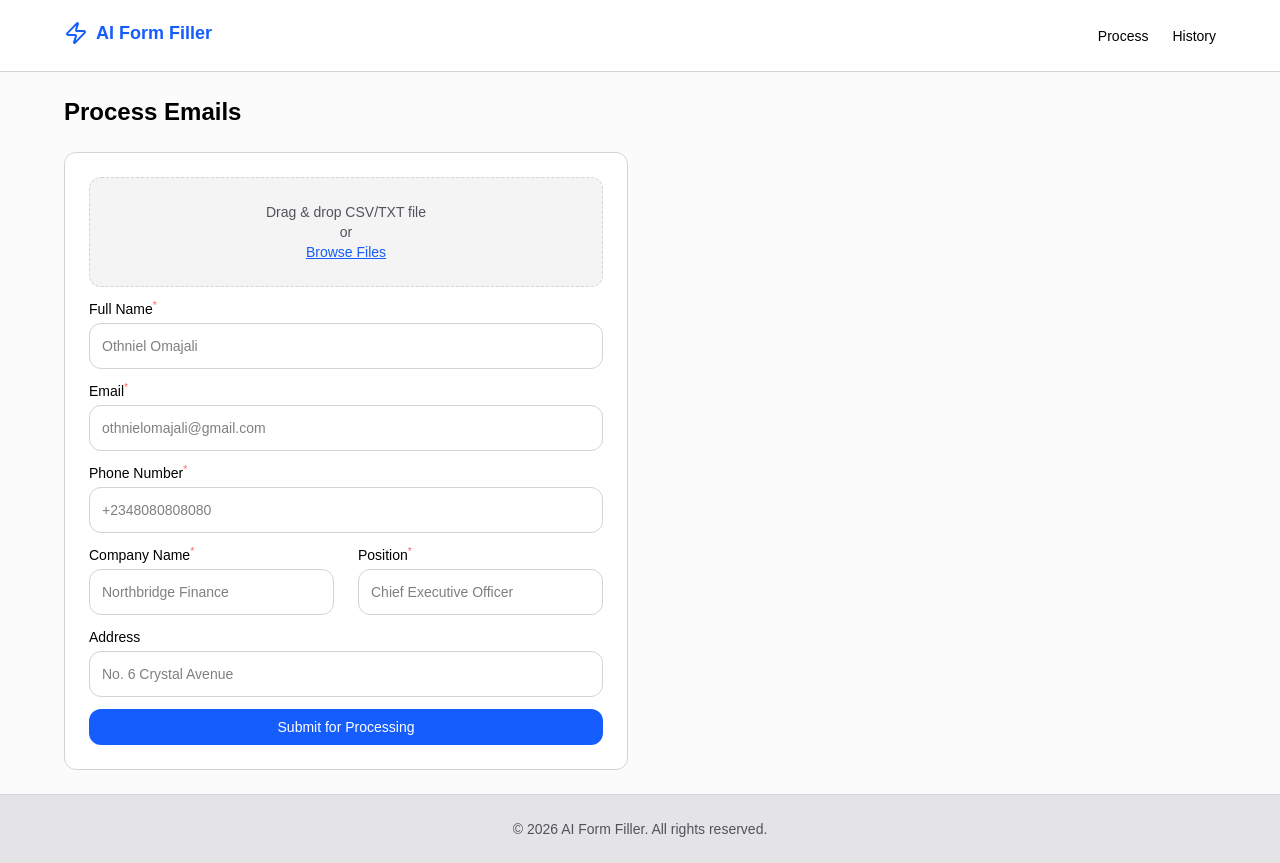
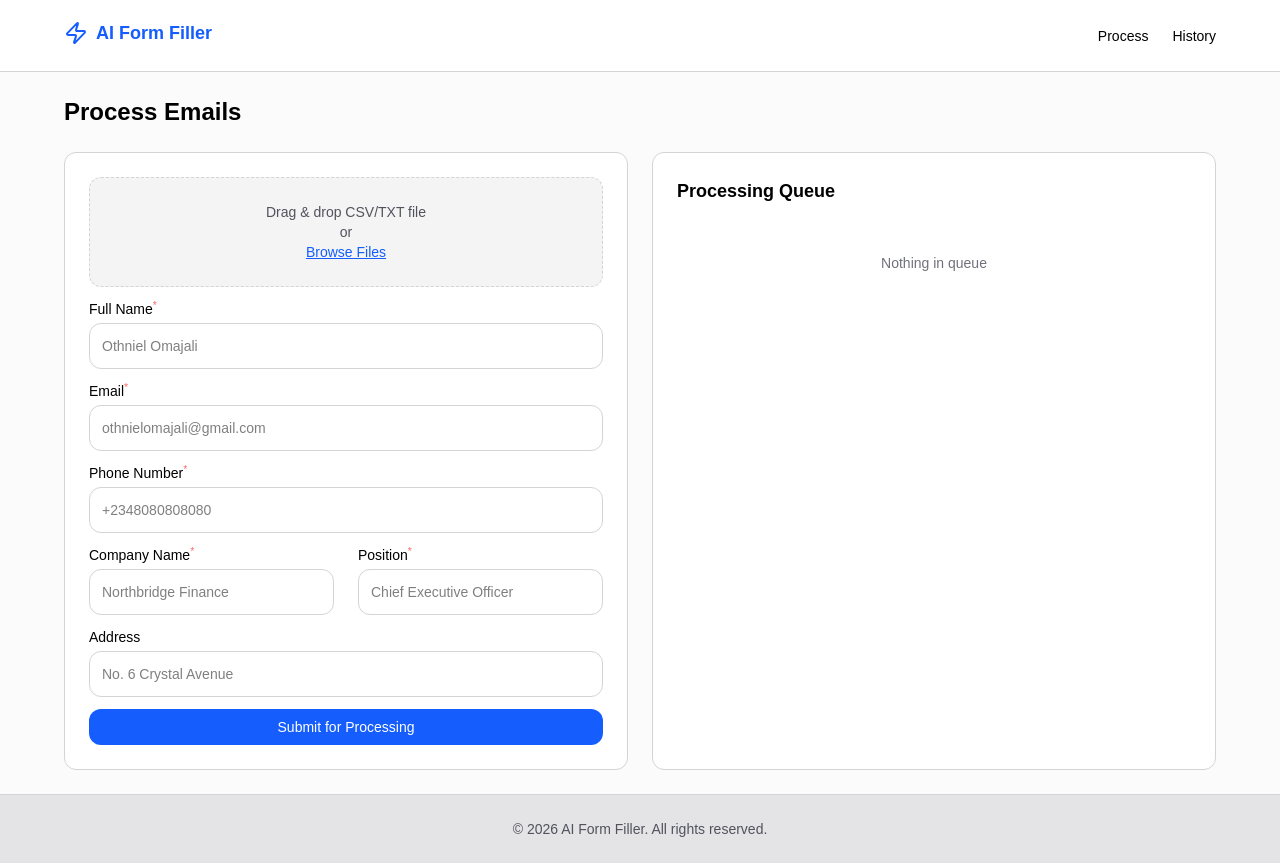
Before and after one commit to thaliairis410-pixel/AIFormFiller, a React (Vite) app: page /process in a window 1280 px wide. Built offline with nearby package versions, Linux system fonts and the light colour scheme.

Commit message:
chore: add processing form

```diff
--- a/src/client/pages/Process.tsx
+++ b/src/client/pages/Process.tsx
@@ -19,12 +19,9 @@ const Process = () => {
 			<div className="container space-y-6">
 				<h2 className="text-2xl font-bold">Process Emails</h2>
 
-				<div className="container grid grid-cols-2 gap-6">
-					<div>
-						<form
-							onSubmit={handleSubmit(submit)}
-							className="bg-white border border-zinc-300 p-6 rounded-xl space-y-3"
-						>
+				<div className="container grid grid-cols-1 md:grid-cols-2 gap-6">
+					<div className="bg-white border border-zinc-300 p-6 rounded-xl">
+						<form onSubmit={handleSubmit(submit)} className="space-y-3">
 							<div
 								className="bg-zinc-100 border border-dashed rounded-xl border-zinc-300 p-6 text-center
 							 text-sm text-zinc-600"
@@ -207,6 +204,13 @@ const Process = () => {
 							</button>
 						</form>
 					</div>
+
+					<div className="bg-white border border-zinc-300 p-6 rounded-xl space-y-3">
+						<h3 className="text-lg font-semibold">Processing Queue</h3>
+						<div className="my-12 text-sm text-zinc-500 text-center">
+							Nothing in queue
+						</div>
+					</div>
 				</div>
 			</div>
 		</section>
```
